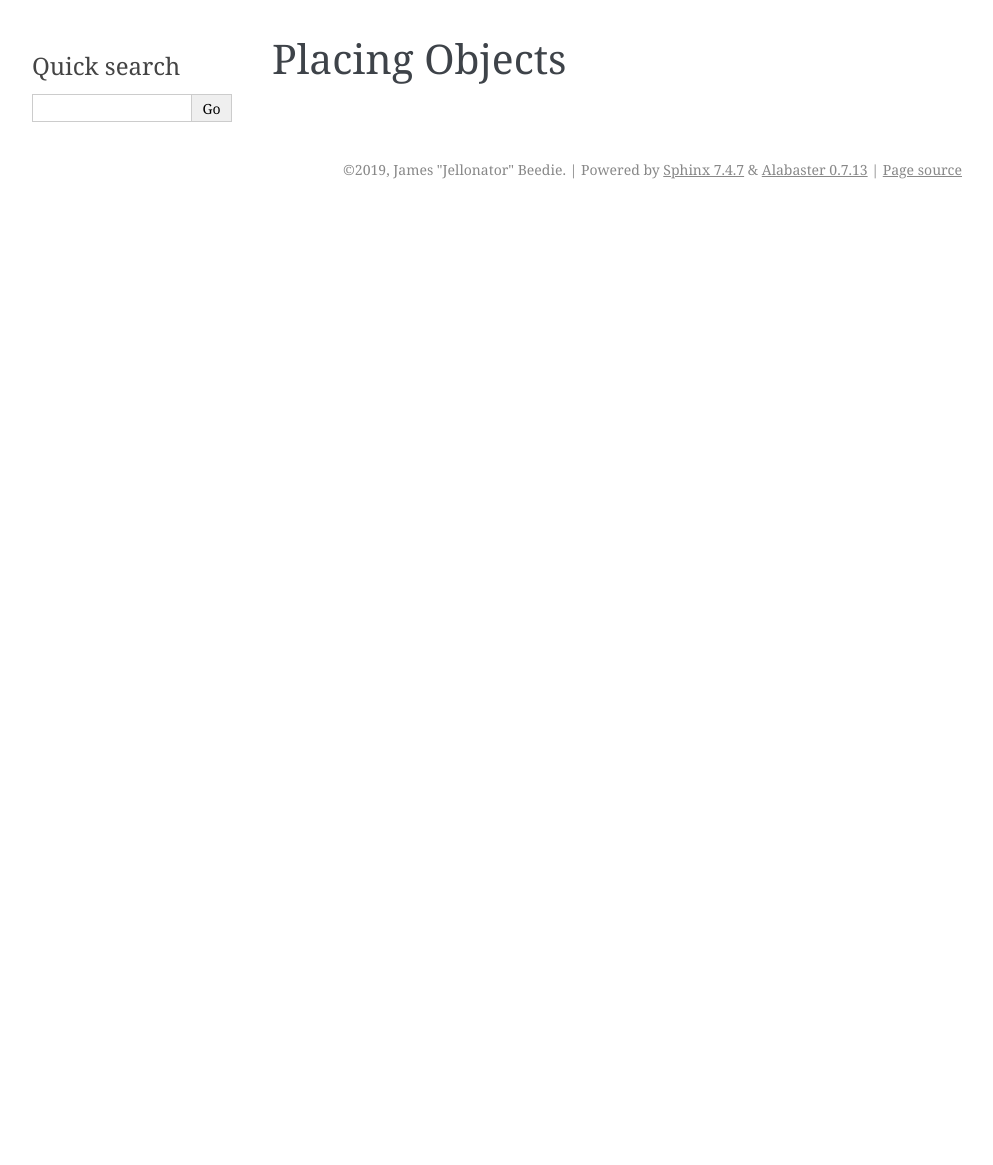
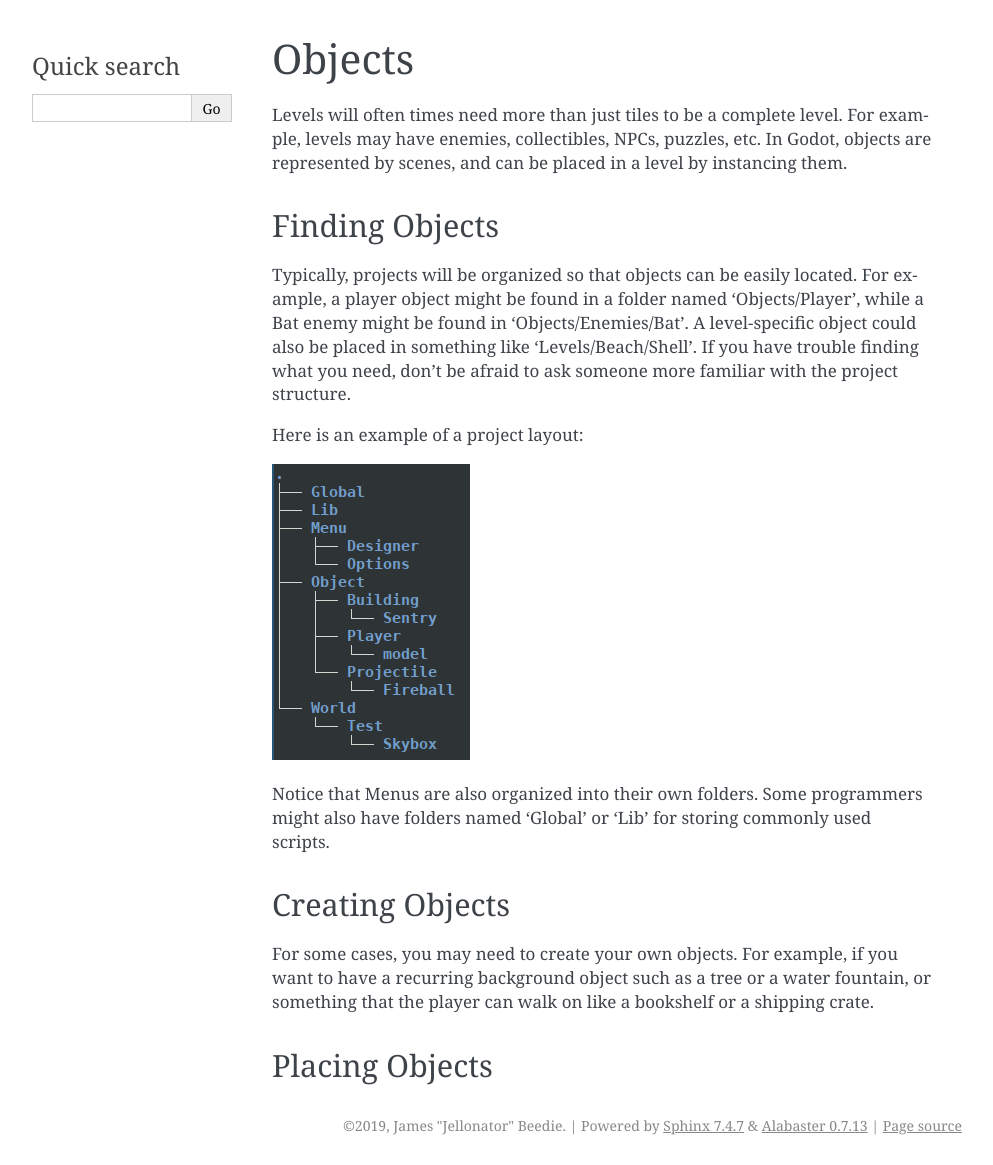
Before and after one commit to Jellonator/godot-for-designers, a Sphinx documentation site: the page built from source/levels/objects/objects.rst, in a window 1280 px wide. Shown: the whole page, without its empty margins (148-1141 px from the left). Built offline with Sphinx 7.4.7, drawn with Linux system fonts in a browser that asks for light colours; before the commit the page ends 900 px from its top, so only the background shows below that.

```diff
--- a/source/index.rst
+++ b/source/index.rst
@@ -24,4 +24,4 @@
     levels/levels
     animation/animation
 
-.. _`Godot Official Documentation`: http://docs.godotengine.org/en/latest/about/introduction.html
+.. _`Godot Official Documentation`: http://docs.godotengine.org/en/3.1/about/introduction.html
--- a/source/levels/objects/objects.rst
+++ b/source/levels/objects/objects.rst
@@ -1,4 +1,38 @@
 .. _objects:
 
+Objects
+=======
+
+Levels will often times need more than just tiles to be a complete level. For
+example, levels may have enemies, collectibles, NPCs, puzzles, etc. In Godot,
+objects are represented by scenes, and can be placed in a level by instancing
+them.
+
+Finding Objects
+---------------
+
+Typically, projects will be organized so that objects can be easily located.
+For example, a player object might be found in a folder named 'Objects/Player',
+while a Bat enemy might be found in 'Objects/Enemies/Bat'. A level-specific
+object could also be placed in something like 'Levels/Beach/Shell'. If you have
+trouble finding what you need, don't be afraid to ask someone more familiar
+with the project structure.
+
+Here is an example of a project layout:
+
+.. image:: file_tree.png
+
+Notice that Menus are also organized into their own folders. Some programmers
+might also have folders named 'Global' or 'Lib' for storing commonly used
+scripts.
+
+Creating Objects
+----------------
+
+For some cases, you may need to create your own objects. For example, if you
+want to have a recurring background object such as a tree or a water fountain,
+or something that the player can walk on like a bookshelf or a shipping crate.
+
+
 Placing Objects
-===============
+---------------
--- a/source/levels/tilemap/tilemap.rst
+++ b/source/levels/tilemap/tilemap.rst
@@ -136,4 +136,4 @@
 
 .. image:: tilemap_tiles_placed.png
 
-.. _`Using Tilemaps`: https://docs.godotengine.org/en/latest/tutorials/2d/using_tilemaps.html
+.. _`Using Tilemaps`: https://docs.godotengine.org/en/3.1/tutorials/2d/using_tilemaps.html
```
Also changed, not shown: source/basics/basics.rst (+12 -12 lines), source/levels/objects/file_tree.png (added).
